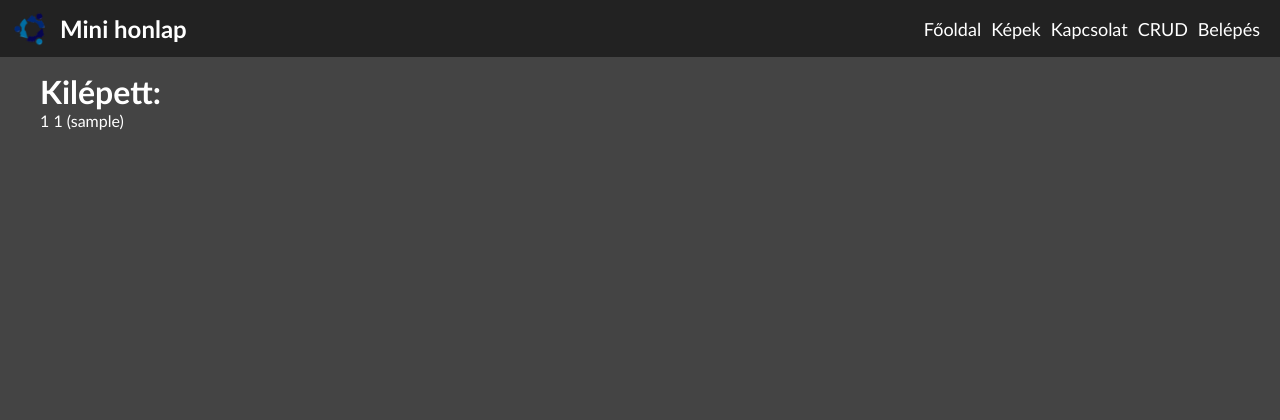
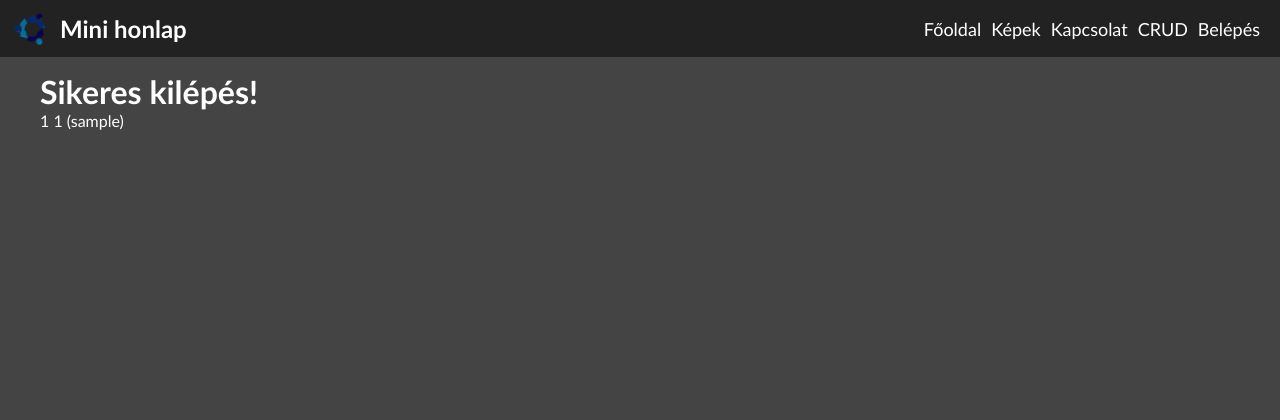
Before and after one commit to redbirdjs/web1_gyak_beadando, a PHP site: page /kilepes in a window 1280 px wide. Shown: the top 420 px of the page. Run offline with PHP 8.4, Linux system fonts and the light colour scheme; the visitor is signed in with stand-in values (Sample User, id 1).

Commit message:
kilépés üzenet módosítva, nincs session akkor átirányít a főoldalra

```diff
--- a/logicals/kilepes.php
+++ b/logicals/kilepes.php
@@ -1,4 +1,9 @@
 <?php
+if (!isset($_SESSION["login"])) {
+  header("Location: /");
+  return;
+}
+
 $data = $_SESSION;
 unset($_SESSION["csn"]);
 unset($_SESSION["un"]);
--- a/templates/pages/kilepes.tpl.php
+++ b/templates/pages/kilepes.tpl.php
@@ -1,2 +1,2 @@
-<h1>Kilépett:</h1>
+<h1>Sikeres kilépés!</h1>
 <?= $data['csn']." ".$data['un']." (".$data['login'].")" ?>
```
